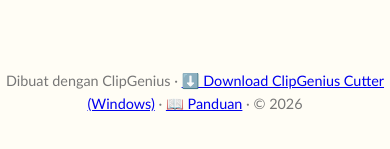
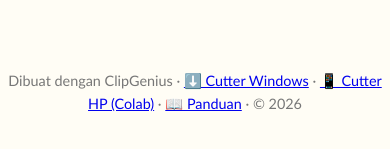
Before and after one commit to p4t4l4n/clipgenius, a plain HTML site: page index.html in a window 390 px wide. Shown: the part 1489-1638 px from the top of the page. Drawn offline with Linux system fonts and the light colour scheme.

Commit message:
Add mobile Colab link

```diff
--- a/index.html
+++ b/index.html
@@ -120,7 +120,7 @@
   </dialog>
 </div>
 
-<footer>Dibuat dengan ClipGenius · <a href="https://raw.githubusercontent.com/p4t4l4n/clipgenius/main/clip_cutter.py" download>⬇️ Download ClipGenius Cutter (Windows)</a> · <a href="https://raw.githubusercontent.com/p4t4l4n/clipgenius/main/README.md" target="_blank">📖 Panduan</a> · © 2026</footer>
+<footer>Dibuat dengan ClipGenius · <a href="https://raw.githubusercontent.com/p4t4l4n/clipgenius/main/clip_cutter.py" download>⬇️ Cutter Windows</a> · <a href="https://colab.research.google.com/github/p4t4l4n/clipgenius/blob/main/ClipGenius_HP_Colab.ipynb" target="_blank">📱 Cutter HP (Colab)</a> · <a href="https://raw.githubusercontent.com/p4t4l4n/clipgenius/main/README.md" target="_blank">📖 Panduan</a> · © 2026</footer>
 
 <script>
 const $=id=>document.getElementById(id);
```
